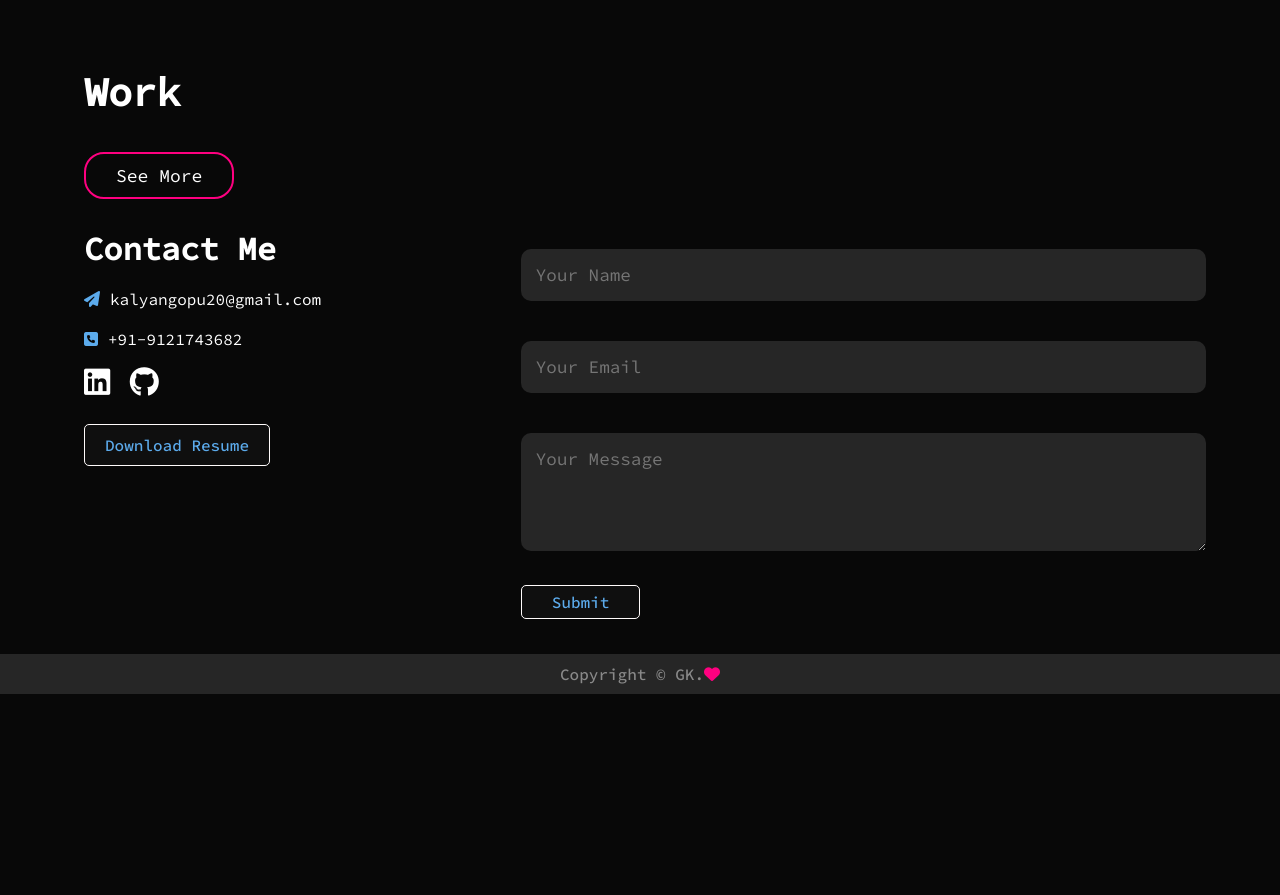
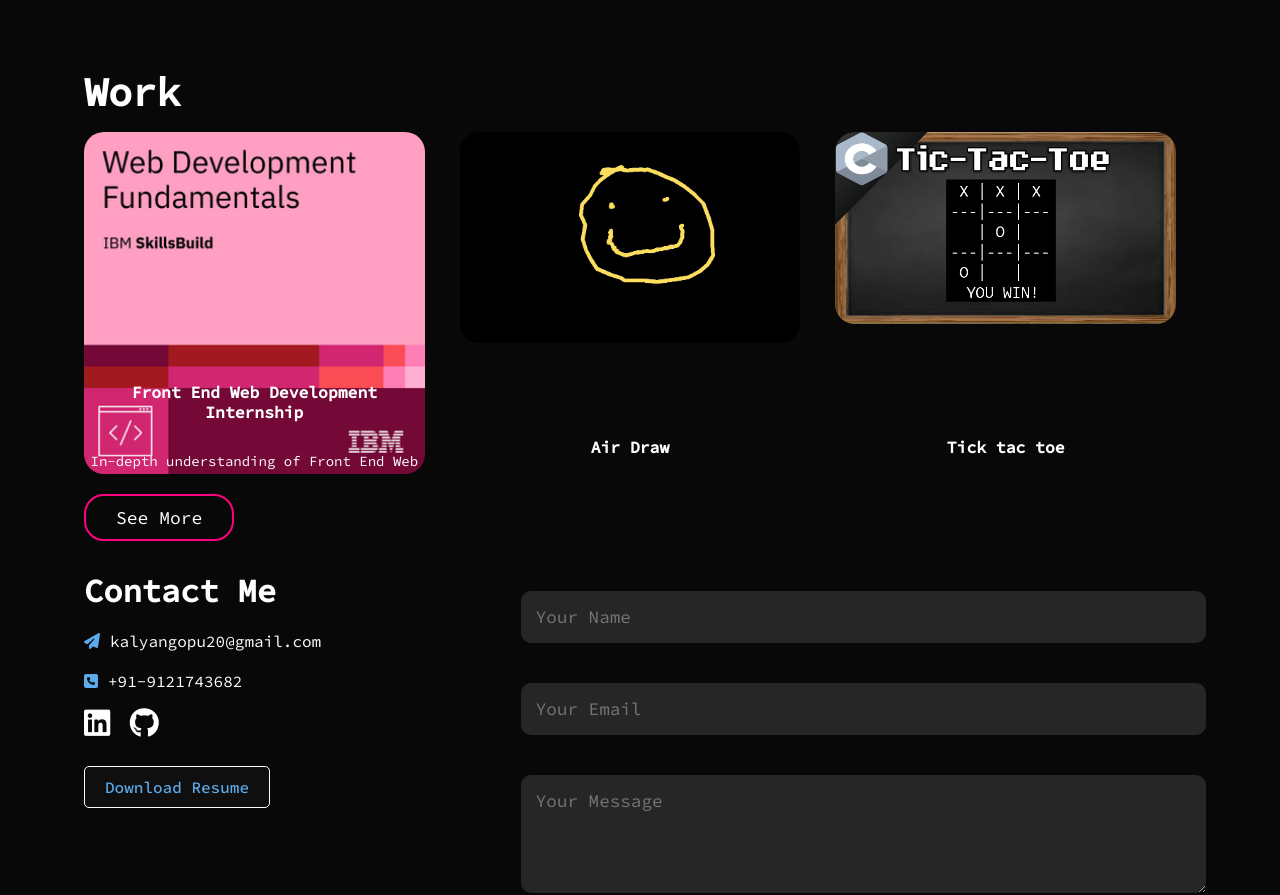
Before and after one commit to KalyanGopu/KalyanGopu-Portfolio, a plain HTML site: page index.html in a window 1280 px wide. Shown: the part 1406-2301 px from the top of the page. Before the commit the page ends 2100 px from the top, so only its background shows below. Drawn offline with Linux system fonts and the light colour scheme.

Commit message:
Update index.html

```diff
--- a/index.html
+++ b/index.html
@@ -93,24 +93,24 @@
             <h1 class="workh">Work</h1>
             <div class="workcol">
                 <div class="work-col-1">
-                    <link href="https://www.credly.com/go/t5kmyzd607nJmWC9a1Fi8A" alt="">
+                     <img src="https://github.com/KalyanGopu/KalyanGopu-Portfolio/blob/main/Screenshot%20from%202023-08-25%2012-20-32.png" alt="">
                     <div class="workp" onclick="gotoproject()">
                         <h3>Front End Web Development Internship</h3>
                         <p>In-depth understanding of Front End Web Development, including Introduction to Web Development, Website Designing Process and software used Basics of HTML Programming Using JavaScript, Websites with Style: CSS Properties, Colors, and Fonts, Career Prospects for a Web Designer</p>
                     </div>
                 </div>
                 <div class="work-col-1">
-                    <img src="./images/work.jpg" alt="">
+                    <img src="https://github.com/KalyanGopu/KalyanGopu-Portfolio/blob/main/Air%20Draw.jpg" alt="">
                     <div class="workp">
-                        <h3>title</h3>
+                        <h3>Air Draw</h3>
                         <p>Lorem ipsum dolor sit amet consectetur adipisicing elit. Odit non doloremque at ratione vel
                             temporibus tempora pariatur.</p>
                     </div>
                 </div>
                 <div class="work-col-1">
-                    <img src="./images/work.jpg" alt="">
+                    <img src="https://github.com/KalyanGopu/KalyanGopu-Portfolio/blob/main/maxresdefault.jpg" alt="">
                     <div class="workp">
-                        <h3>title</h3>
+                        <h3>Tick tac toe</h3>
                         <p>Lorem ipsum dolor sit amet consectetur adipisicing elit. Odit non doloremque at ratione vel
                             temporibus tempora pariatur.</p>
                     </div>
```
